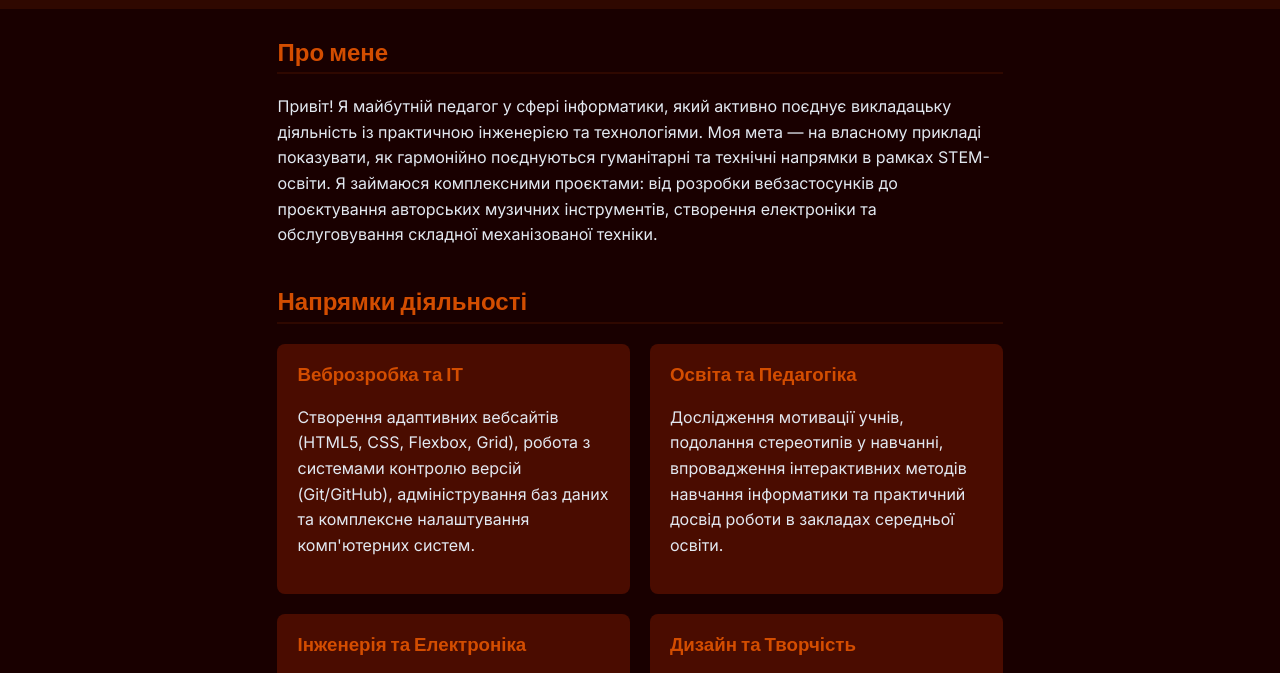
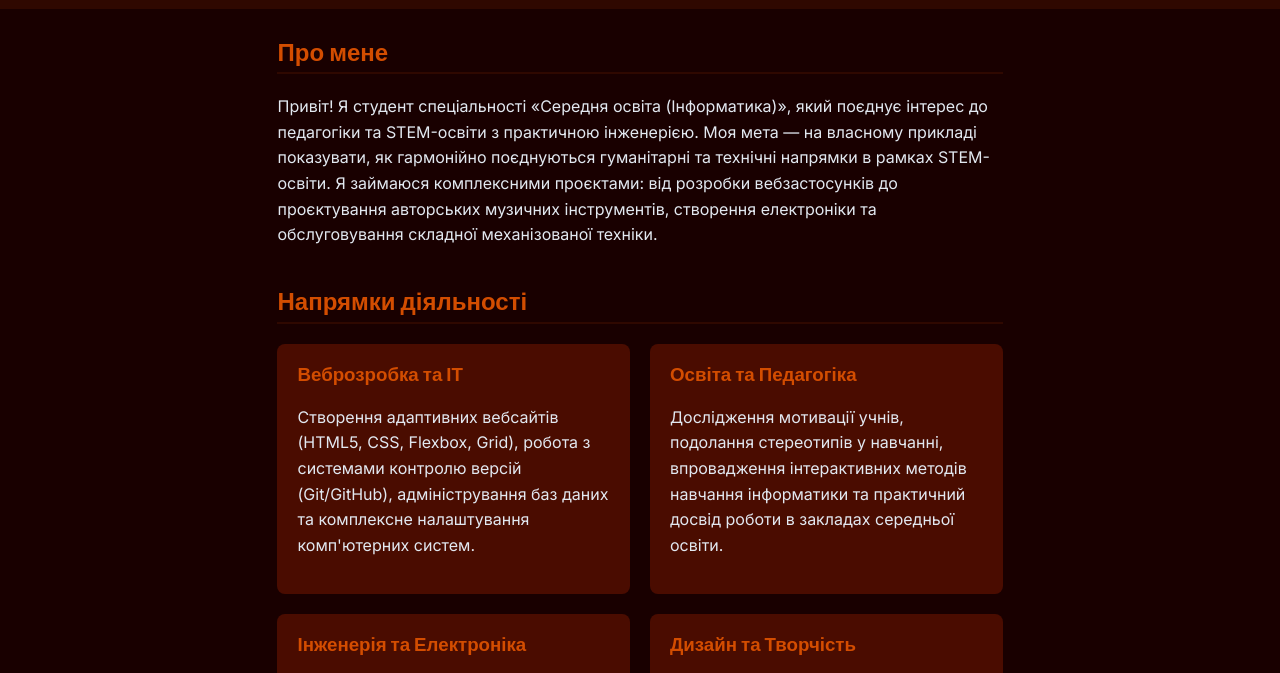
Before and after one commit to M1S0RI/my-web-project, a plain HTML site: page index.html in a window 1280 px wide. Shown: the part 104-777 px from the top of the page. Drawn offline with Linux system fonts and the light colour scheme.

Commit message:
Update text content

```diff
--- a/index.html
+++ b/index.html
@@ -25,7 +25,7 @@
     <main>
         <section id="about">
             <h2>Про мене</h2>
-            <p>Привіт! Я майбутній педагог у сфері інформатики, який активно поєднує викладацьку діяльність із практичною інженерією та технологіями. Моя мета — на власному прикладі показувати, як гармонійно поєднуються гуманітарні та технічні напрямки в рамках STEM-освіти. Я займаюся комплексними проєктами: від розробки вебзастосунків до проєктування авторських музичних інструментів, створення електроніки та обслуговування складної механізованої техніки.</p>
+            <p>Привіт! Я студент спеціальності «Середня освіта (Інформатика)», який поєднує інтерес до педагогіки та STEM-освіти з практичною інженерією. Моя мета — на власному прикладі показувати, як гармонійно поєднуються гуманітарні та технічні напрямки в рамках STEM-освіти. Я займаюся комплексними проєктами: від розробки вебзастосунків до проєктування авторських музичних інструментів, створення електроніки та обслуговування складної механізованої техніки.</p>
         </section>
 
         <section id="skills">
```
